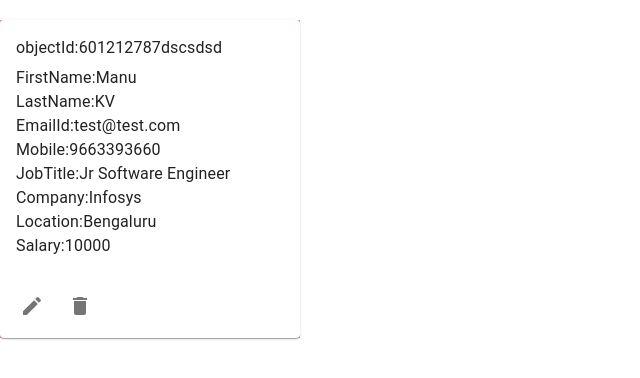
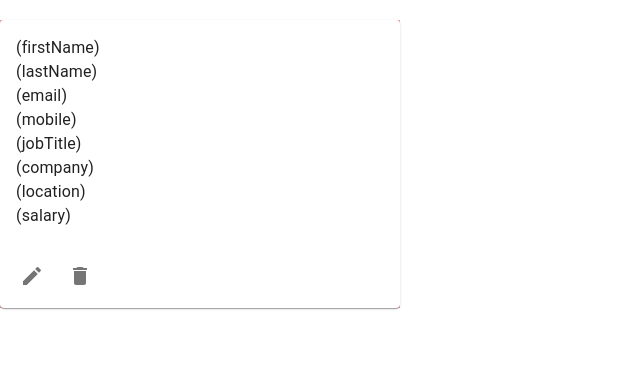
Before and after one commit to manvantar/Employee_Payroll_frontEnd, a React (Create React App) app: page /card in a window 1280 px wide. Shown: the top 378 px of the page, without its empty margins (0-640 px from the left). Built offline with nearby package versions, Linux system fonts and the light colour scheme.

Commit message:
refactor: call employee data from Employee form via props

```diff
--- a/src/components/card.jsx
+++ b/src/components/card.jsx
@@ -2,66 +2,67 @@ import React from 'react';
 import Card from '@material-ui/core/Card';
 import CardActions from '@material-ui/core/CardActions';
 import CardContent from '@material-ui/core/CardContent';
-import Button from '@material-ui/core/Button';
+// import Button from '@material-ui/core/Button';
 import Typography from '@material-ui/core/Typography';
-import Paper from '@material-ui/core/Paper';
-import FavoriteIcon from '@material-ui/icons/Favorite';
+// import Paper from '@material-ui/core/Paper';
+// import FavoriteIcon from '@material-ui/icons/Favorite';
 import IconButton from '@material-ui/core/IconButton';
-import ShareIcon from '@material-ui/icons/Share';
-import ListItemIcon from '@material-ui/core/ListItemIcon';
-import ListItemText from '@material-ui/core/ListItemText';
+// import ShareIcon from '@material-ui/icons/Share';
+// import ListItemIcon from '@material-ui/core/ListItemIcon';
+// import ListItemText from '@material-ui/core/ListItemText';
 import EditIcon from '@material-ui/icons/Edit';
 import DeleteIcon from '@material-ui/icons/Delete';
-
+import { useHistory } from "react-router";
 import '../scss/card.scss'
 
 const SimpleCard = (props) => {
-
-  const Employee = {
-    ObjectId: "601212787dscsdsd", FirstName: "Manu", LastName: "KV", EmailId: "test@test.com",
-    PhoneNumver: "9663393660", Company: "Infosys", Designation: "Jr Software Engineer",
-    Salary: "10000", Location: "Bengaluru"
+  const history = useHistory();
+  const handleEdit=()=>{
+      return "";
+  };
+  const handleDelete=()=>{
+    console.log(props.ObjectId)
   };
 
   return (
     <div className="root">
       <Card >
         <CardContent>
-          <Typography className="title" gutterBottom>
-            objectId:{Employee.ObjectId}
+          {/* <Typography className="title" gutterBottom>
+            objectId:{Employee.ObjectId} */}
+          {/* </Typography> */}
+          <Typography className="pos">
+            {props.firstName} <a>(firstName) </a>
           </Typography>
           <Typography className="pos">
-            FirstName:{Employee.FirstName}
+            {props.LastName}(lastName)
           </Typography>
           <Typography className="pos">
-            LastName:{Employee.LastName}
+            {props.EmailId}(email)
           </Typography>
           <Typography className="pos">
-            EmailId:{Employee.EmailId}
+            {props.PhoneNumber}(mobile)
           </Typography>
           <Typography className="pos">
-            Mobile:{Employee.PhoneNumver}
+            {props.Designation}(jobTitle)
           </Typography>
           <Typography className="pos">
-            JobTitle:{Employee.Designation}
+            {props.Company}(company)
           </Typography>
           <Typography className="pos">
-            Company:{Employee.Company}
+            {props.Location}(location)
           </Typography>
           <Typography className="pos">
-            Location:{Employee.Location}
-          </Typography>
-          <Typography className="pos">
-            Salary:{Employee.Salary}
+            {props.Salary}(salary)
           </Typography>
         </CardContent>
         <CardActions disableSpacing>
           <IconButton aria-label="add to favorites">
-            <EditIcon />
+            <EditIcon onClick={handleEdit}></EditIcon>
             {/* <ListItemText primary='Edit' /> */}
           </IconButton>
           <IconButton aria-label="share">
-            <DeleteIcon />
+            <DeleteIcon onClick={handleDelete}></DeleteIcon>
             {/* <ListItemText primary='Delete' /> */}
           </IconButton>
         </CardActions>
--- a/src/components/dashboard.jsx
+++ b/src/components/dashboard.jsx
@@ -97,6 +97,11 @@ export default function PersistentDrawerLeft() {
   const [notify, setNotify] = useState({ isOpen: false, message: '', type: '' })
   const [confirmDialog, setConfirmDialog] = useState({ isOpen: false, title: '', subTitle: '' })
   let EmployeeData;
+  const Employee = {
+    ObjectId: "601212787dscsdsd", FirstName: "Manu", LastName: "KV", EmailId: "test@test.com",
+    PhoneNumber: "9663393660", Company: "Infosys", Designation: "Software",
+    Salary: "10000", Location: "Bengaluru"
+  };
   /**
   * @description handle drawerOpen, when its called sets setOPen variable to true
   */
@@ -126,7 +131,7 @@ export default function PersistentDrawerLeft() {
   const handleList = () => {
     employee.getAllEmployees().then(res => {
       if (res.data.success === true) {
-        EmployeeData=res.data.EmployeeData;
+        EmployeeData = res.data.EmployeeData;
         console.log(EmployeeData);
       }
       else {
@@ -242,8 +247,10 @@ export default function PersistentDrawerLeft() {
         className={clsx(classes.content, {
           [classes.contentShift]: open,
         })}
-      >< Card />
-{/*
+      >< Card ObjectId={Employee.ObjectId} firstName={Employee.FirstName} LastName={Employee.LastName} EmailId={Employee.EmailId}
+        PhoneNumber={Employee.PhoneNumber} Company={Employee.Company} Designation={Employee.Designation}
+        Salary={Employee.Salary} Location={Employee.Location} />
+        {/*
         <div className="drawerHeader">
         </div> */}
       </main>
--- a/src/scss/card.scss
+++ b/src/scss/card.scss
@@ -1,5 +1,6 @@
 .root{
-    max-width: 300px;
+    max-width: 400px;
+    min-width: 250px;
     margin-bottom:20px;
     margin-top: 20px;
     margin-right:20px;
@@ -14,4 +15,5 @@
 .pos{
     margin-bottom: 5;
     font-size: 16;
+    font-weight: bold;
 };
--- a/src/services/employee.js
+++ b/src/services/employee.js
@@ -1,6 +1,6 @@
 import axios from 'axios';
 axios.defaults.baseURL = process.env.React_App_BASEURL;
-const config = { headers: { 'Authorization': localStorage.getItem("token") } }
+let config = { headers: { 'Authorization': localStorage.getItem("token") } }
 
 class Employee {
 
```
